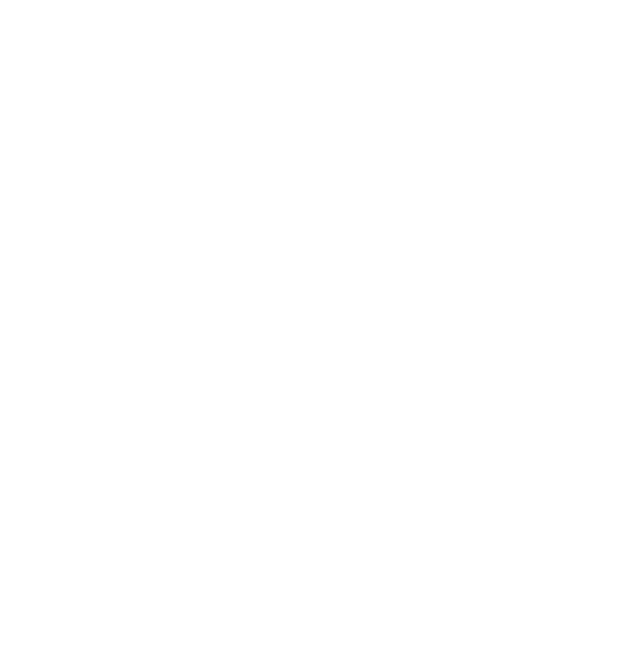
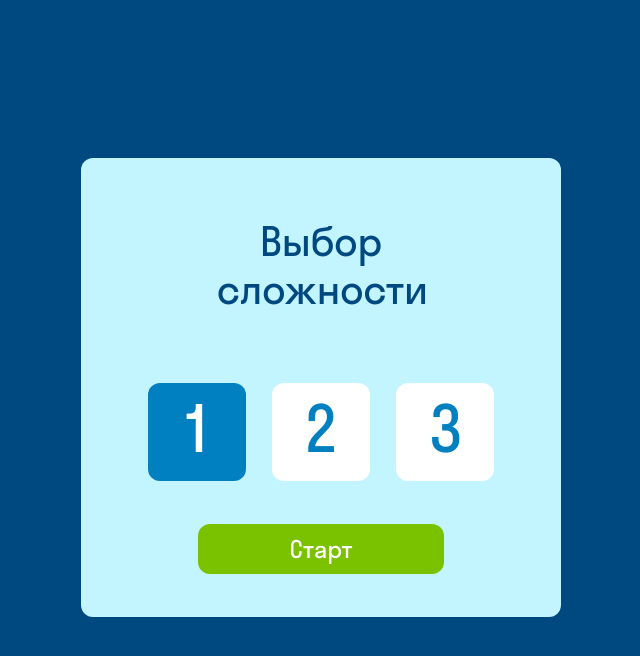
Before and after one commit to KiroiiKitsune/3--curs, a plain HTML site: page index.html in a window 1280 px wide. Shown: the whole page, without its empty margins (319-959 px from the left). Drawn offline with Linux system fonts and the light colour scheme.

Commit message:
верстка первой страници

```diff
--- a/index.html
+++ b/index.html
@@ -4,8 +4,30 @@
     <meta charset="UTF-8">
     <meta name="viewport" content="width=device-width, initial-scale=1.0">
     <title>Document</title>
+    <link rel="stylesheet" href="style.css">
 </head>
 <body>
+    <div class="box">
+        <div class="box-games">
 
+                <h3 class="box-text">Выбор сложности</h3>
+
+                <div class="box-games-selection"></div>
+                    <div class="box-level-selection-games">
+                        <input type="radio" value="1" id="game-1" name="games" checked>
+                        <label for="game-1">1</label>
+
+                        <input type="radio" name="games" value="2" id="game-2">
+                        <label for="game-2">2</label>
+
+                        <input type="radio" name="games" value="3" id="game-3">
+                        <label for="game-3">3</label>
+                    </div>
+                       <button class="start-button">Старт</button>
+                </div>
+
+
+        </div>
+    </div>
 </body>
 </html>
--- /dev/null
+++ b/style.scss
@@ -0,0 +1,118 @@
+@font-face {
+    font-family: StratosSkyeng;
+    src: url(./statosskyeng-v1.001/stratosskyengweb-regular.woff);
+    src: url(./statosskyeng-v1.001/stratosskyengweb-regular.woff2);
+}
+
+* {
+    margin: 0;
+    padding: 0;
+    box-sizing: border-box;
+}
+
+body {
+    background-color: rgba(0, 73, 128, 1);
+    font-family: StratosSkyeng;
+}
+
+
+
+
+.box {
+    display: flex;
+    justify-content: center;
+    padding-top: 158px;
+
+    &-text {
+        width: 208px;
+        height: 96px;
+        color: #004980;
+        font-family: StratosSkyeng;
+        font-weight: 400;
+        font-size: 40px;
+        line-height: 48px;
+        text-align: center;
+        padding-top: 16px;
+    }
+
+    &-games {
+        background-color: #C2F5FF;
+        width: 480px;
+        height: 459px;
+        border-radius: 12px;
+        display: flex;
+        flex-direction: column;
+        align-items: center;
+        justify-content: space-evenly;
+
+    }
+}
+
+.box-games-selection strong {
+    font-size: 14px;
+    color: #333;
+    display: inline-block;
+    margin-right: 10px;
+    letter-spacing: 0.5px;
+}
+
+.box-level-selection-games {
+    display: flex;
+    gap: 26px;
+
+}
+
+
+.box-games-selection {
+    display: flex;
+    align-items: center;
+    flex-direction: column;
+    justify-content: space-evenly;
+}
+
+.box-level-selection-games input[type="radio"] {
+    display: none;
+}
+
+.box-level-selection-games label {
+    background-color: #FFFFFF;
+    display: inline-block;
+    width: 98px;
+    height: 98px;
+    border-radius: 12px;
+    cursor: pointer;
+    text-align: center;
+    font-family: StratosSkyeng;
+    font-size: 64px;
+    font-style: normal;
+    font-weight: 400;
+    line-height: 92px;
+    color: #0080C1;
+
+}
+
+.box-level-selection-games input[type="radio"]:checked+label {
+    background-color: #0080C1;
+    color: #FFFFFF;
+
+}
+
+.box-level-selection-games label:hover {
+    background-color: #0080C1;
+    color: #FFFFFF;
+}
+
+.start-button {
+
+    background-color: #7AC100;
+    color: #FFFFFF;
+    border-radius: 12px;
+    border: none;
+    width: 246px;
+    height: 50px;
+    font-family: StratosSkyeng;
+    font-weight: 400;
+    font-size: 24px;
+    line-height: 32px;
+
+}
```
Also changed, not shown: statosskyeng-v1.001/stratosskyengweb-regular.woff (added), statosskyeng-v1.001/stratosskyengweb-regular.woff2 (added), style.css (added), 1 other file.
